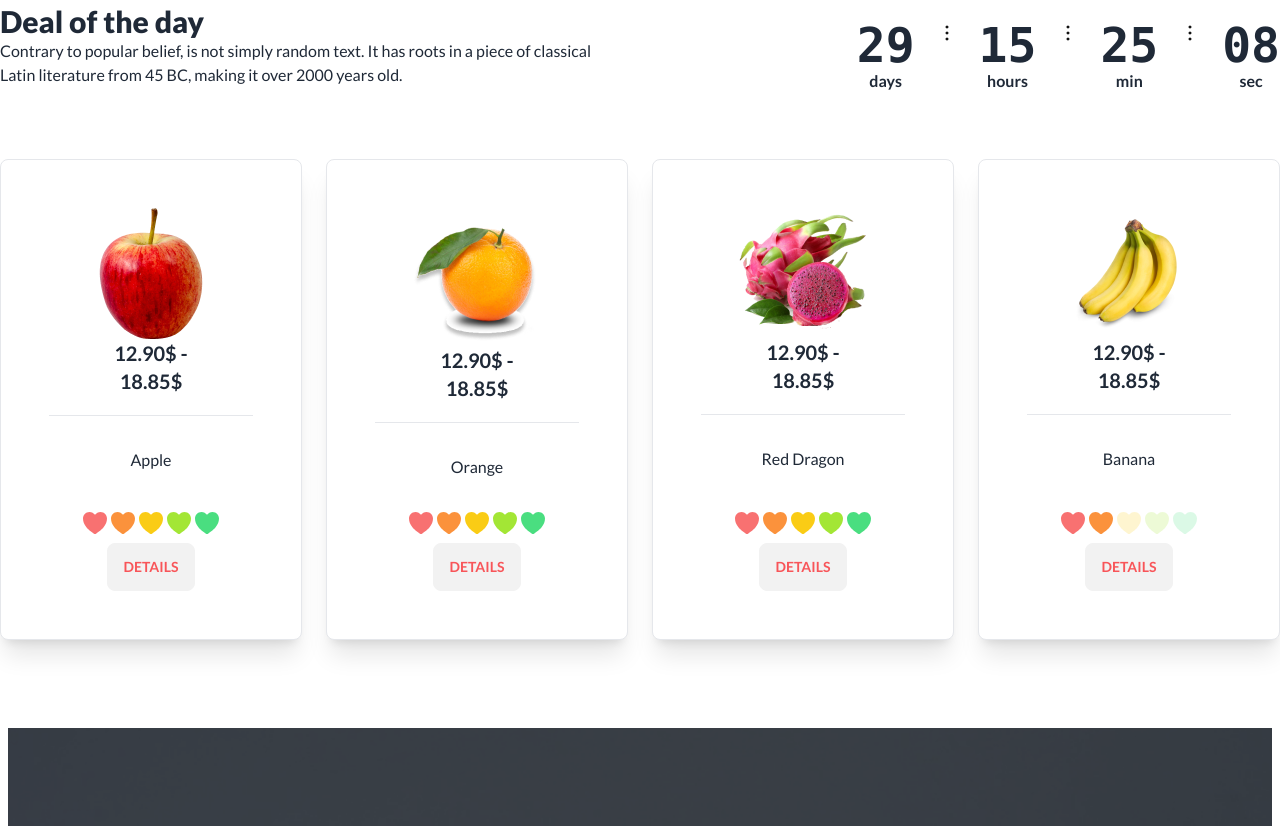
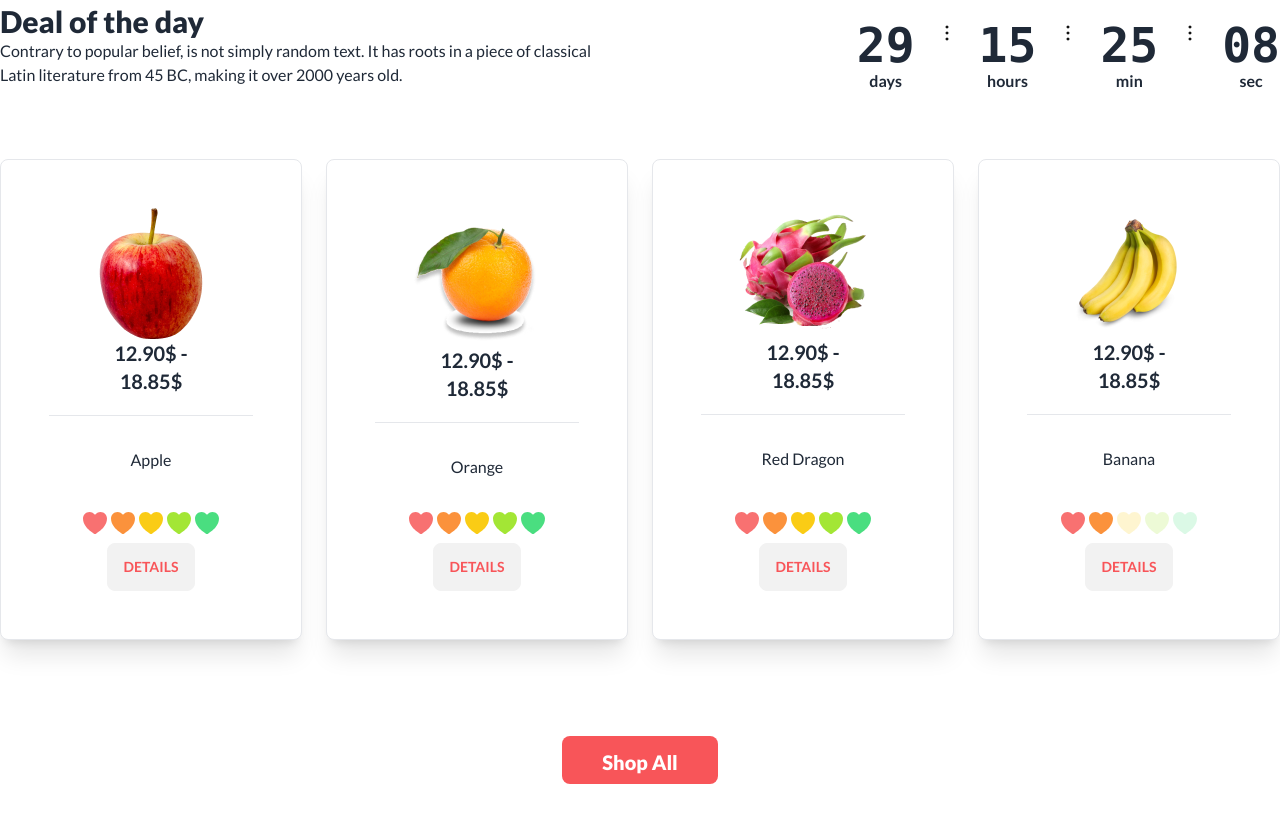
Before and after one commit to mosharaf22/fruit-brust-assignment, a plain HTML site: page index.html in a window 1280 px wide. Shown: the part 1034-1860 px from the top of the page. Drawn offline with nearby package versions, Linux system fonts and the light colour scheme.

Commit message:
card section button added

```diff
--- a/index.html
+++ b/index.html
@@ -34,7 +34,7 @@
     <header class="max-w-7xl mx-auto mt-12">
         <nav class="bg-custom-bg-color rounded-full mb-14 px-12 py-8 flex justify-between items-center">
             <div>
-                <ul class="flex justify-between items-center gap-7 font-normal text-white text-lg">
+                <ul class="flex justify-between items-center gap-7 font-normal text-white text-lg ">
                     <li>
                         <a href="">Home</a>
                     </li>
@@ -222,7 +222,8 @@
             </div>
         </section>
         <!-- fruit card section -->
-        <section class="max-w-7xl mx-auto mt-12 grid grid-cols-1 gap-6  md:grid-cols-2 lg:grid-cols-4 mb-12">
+        <section>
+        <div class="max-w-7xl mx-auto mt-12 grid grid-cols-1 gap-6  md:grid-cols-2 lg:grid-cols-4 mb-12">
             <!-- card 1 -->
             <div class="card shadow-xl border-[1px] rounded-lg p-12 bg-white">
                 <figure>
@@ -391,7 +392,18 @@
                   </div>
                 </div>
             </div>
-        </section>
+
+
+        </div>
+            <!-- card section finished -->
+
+        <div class="text-center">
+            <button
+            class="btn bg-custom-bg-color font-black  hover:bg-opacity-45 text-white hover: border-0 text-[20px] py-4 px-10 mt-[48px] rounded-lg mx-auto capitalize">Shop All
+
+        </button>
+        </div>
+    </section>
        <!-- meet the team section -->
        <section class="max-w-7xl mx-auto mt-20 p-2">
         <div class="hero min-h-screen" style="background-image: url(./images/banner1.png)">
```
